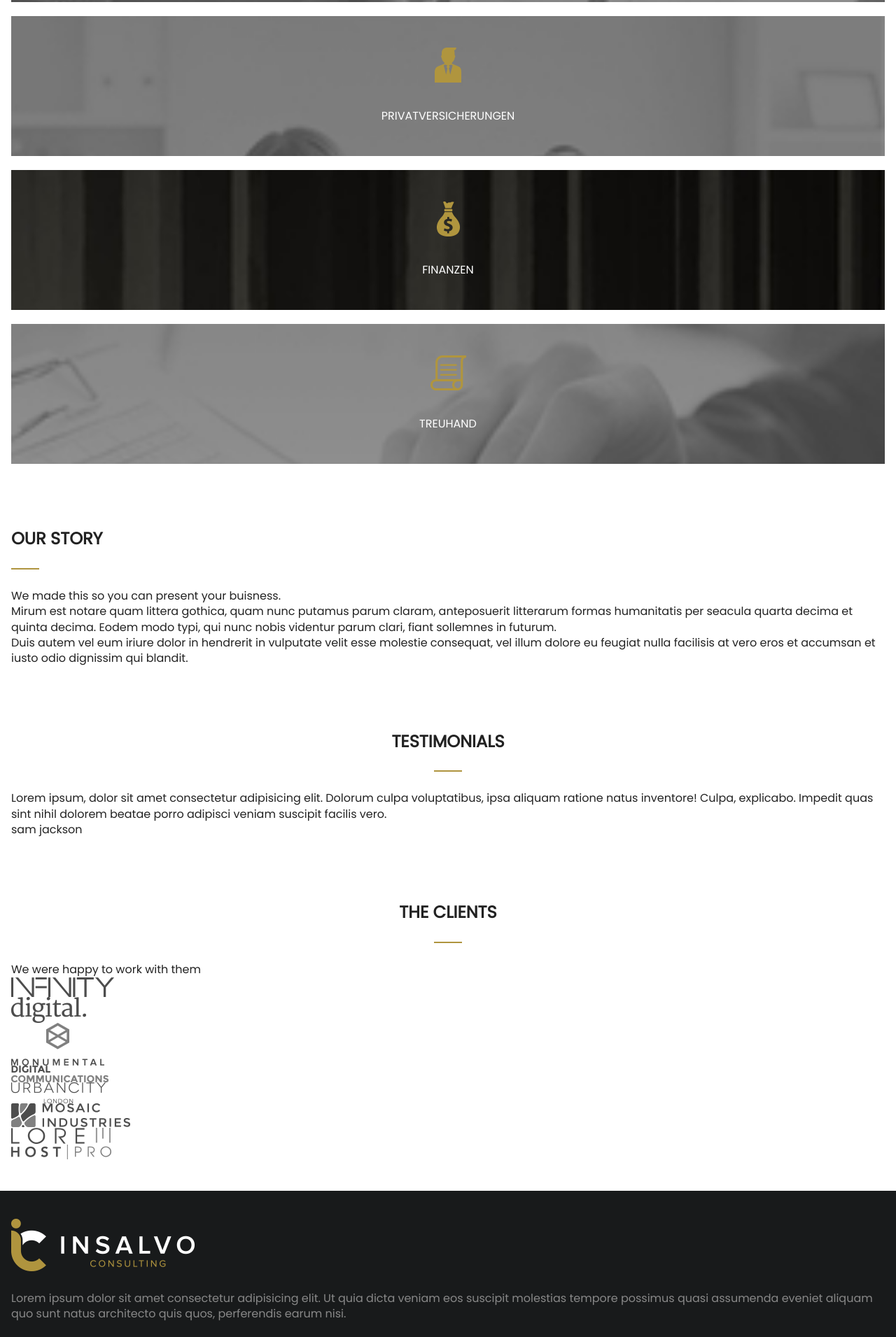
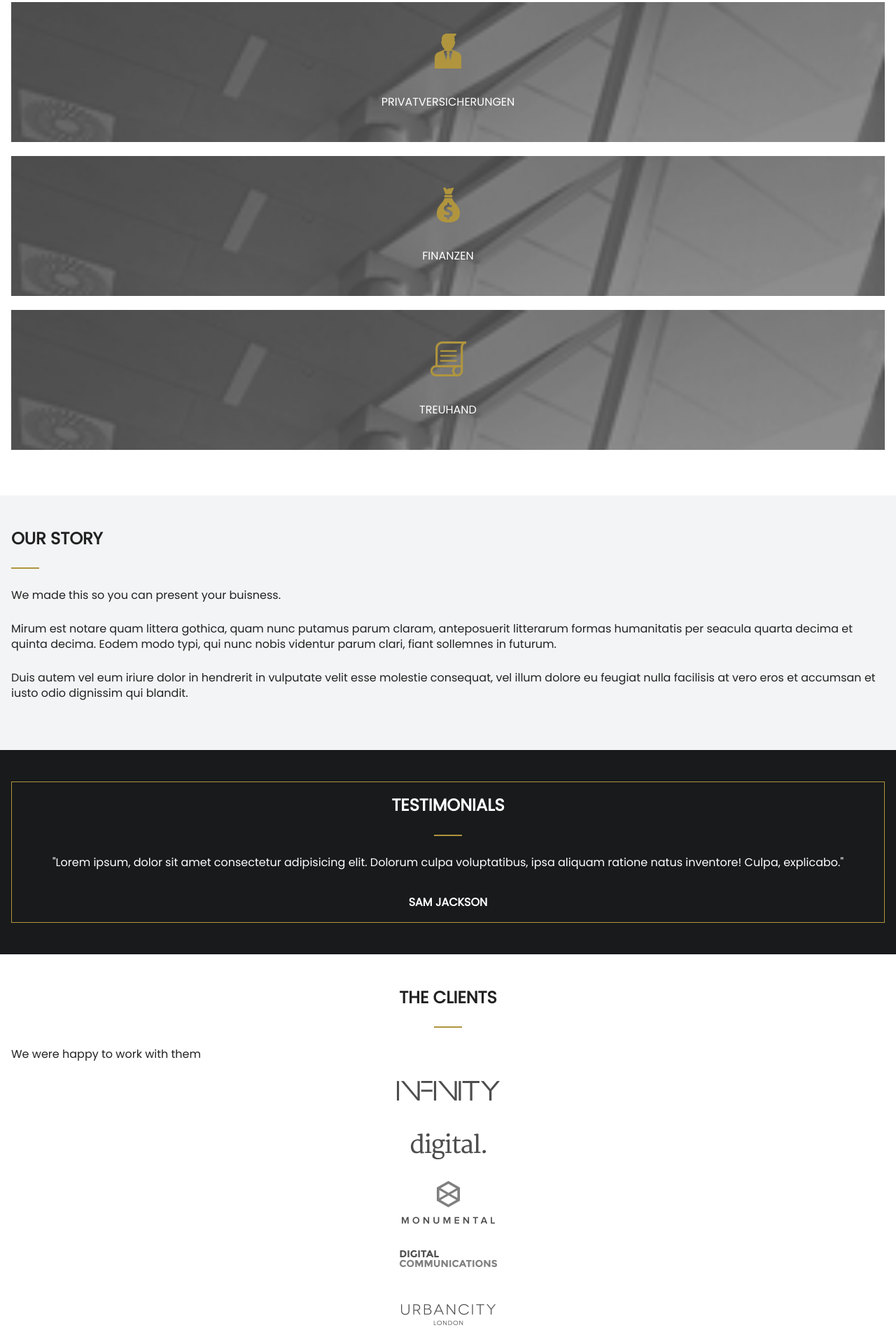
Before and after one commit to obrovacm/insalvo-consulting-practice, a website: page index.html in a window 1280 px wide. Shown: the part 889-2800 px from the top of the page at 70% size. Drawn offline with Linux system fonts and the light colour scheme.

Commit message:
small screen almost finished

```diff
--- a/index.html
+++ b/index.html
@@ -91,6 +91,7 @@
     <!-- main CONTENT -->
     <div id="content" class="site-content">
       <main id="main" class="site-main">
+        <!-- Intro -->
         <div class="intro__block">
           <div class="intro__content">
             <h2 class="underline left">insalvo consulting</h2>
@@ -102,33 +103,43 @@
           </div>
         </div>
 
-        <div class="services-block">
+        <!-- Services -->
+        <div class="services__block">
           <div class="services__header">
             <h2 class="underline center">our services</h2>
             <p>This is what we can offer you</p>
           </div>
           <div class="services__content">
-            <div class="services__card">
+            <a href="#"
+              ><div class="services__card">
                 <img src="./dist/images/suitcase.png" alt="souitcase" />
                 <p>Versicherungen</p>
-            </div>
-            <div class="services__card">
+              </div></a
+            >
+            <a href="#"
+              ><div class="services__card">
                 <img src="./dist/images/insurance.png" alt="insurance" />
                 <p>Privatversicherungen</p>
-            </div>
-            <div class="services__card">
+              </div></a
+            >
+            <a href="#"
+              ><div class="services__card">
                 <img src="./dist/images/finances.png" alt="finance" />
                 <p>Finanzen</p>
-            </div>
-            <div class="services__card">
+              </div></a
+            >
+            <a href="#"
+              ><div class="services__card">
                 <img src="./dist/images/paper-scroll.png" alt="paper" />
                 <p>Treuhand</p>
-            </div>
+              </div></a
+            >
           </div>
         </div>
 
-        <div class="our-story-block">
-          <div class="block-header">
+        <!-- Our story -->
+        <div class="our-story__block">
+          <div class="our-story__content">
             <h2 class="underline left">our story</h2>
             <h4>We made this so you can present your buisness.</h4>
             <p>
@@ -144,29 +155,28 @@
               blandit.
             </p>
           </div>
-          <div class="block_content"></div>
         </div>
 
-        <div class="testimonials-block">
-          <div class="block-header">
+        <!-- Testimonials -->
+        <div class="testimonials__block">
+          <div class="testimonials__content">
             <h2 class="underline center">testimonials</h2>
             <p>
-              Lorem ipsum, dolor sit amet consectetur adipisicing elit. Dolorum
+              "Lorem ipsum, dolor sit amet consectetur adipisicing elit. Dolorum
               culpa voluptatibus, ipsa aliquam ratione natus inventore! Culpa,
-              explicabo. Impedit quas sint nihil dolorem beatae porro adipisci
-              veniam suscipit facilis vero.
+              explicabo."
             </p>
             <h4>sam jackson</h4>
           </div>
-          <div class="block_content"></div>
         </div>
 
-        <div class="clients-block">
-          <div class="block-header">
+        <!-- Clients -->
+        <div class="clients__block">
+          <div class="clients__header">
             <h2 class="underline center">the clients</h2>
             <h4>We were happy to work with them</h4>
           </div>
-          <div class="block_content">
+          <div class="clients__content">
             <div class="clients__img-wrapper">
               <img src="./dist/images/c1.png" alt="client logo" />
             </div>
@@ -193,7 +203,6 @@
             </div>
           </div>
         </div>
-        <!-- TREBA PREPRAVITI KLASE BLOKOVA __ I IMENA -->
       </main>
     </div>
 
--- a/src/scss/components/_footer.scss
+++ b/src/scss/components/_footer.scss
@@ -42,8 +42,12 @@
     height: 35px;
     width: 35px;
     border-radius: 50%;
+    margin-right: 10px;
     border: 1px solid $gold;
-    margin-right: 10px;
+    transition: border 200ms;
+    &:hover{
+      border-width: 4px;
+    }
     img {
       position: absolute;
       left: 50%;
@@ -131,6 +135,8 @@
     padding: 18px 0;
     @include responsive-padding;
     background-color: $black-soft;
+    color: $white;
     text-align: center;
+    font-size: 14px;
   }
 }
--- a/src/scss/components/_global.scss
+++ b/src/scss/components/_global.scss
@@ -32,7 +32,4 @@
   color: $white;
   text-transform: uppercase;
   border: none;
-  &:active{
-    outline: solid;
-  }
 }
--- a/src/scss/components/_header.scss
+++ b/src/scss/components/_header.scss
@@ -3,13 +3,14 @@
   ** Quick contacts section
   */
   &__quick-contacts {
-    background-color: $black-header;
-    color: $white;
     display: flex;
     justify-content: space-between;
     padding: 14px 0;
+    @include responsive-padding;
     margin: 0 auto;
-    @include responsive-padding;
+    background-color: $black-header;
+    color: $white;
+    font-size: 12px;
   }
 
   &__reachout {
@@ -21,6 +22,18 @@
     display: flex;
     flex-direction: column;
     justify-content: right;
+    span {
+      text-align: right;
+
+      &:nth-child(2) {
+        display: flex;
+        justify-self: right;
+        align-self: center;
+        img {
+          margin-left: 21px;
+        }
+      }
+    }
   }
 
   /*
@@ -34,6 +47,10 @@
     padding: 22px 0;
     @include responsive-padding;
     overflow: hidden;
+  }
+
+  &__branding img {
+    width: calc(100% - 2em);
   }
 
   /*
--- a/src/scss/components/_main.scss
+++ b/src/scss/components/_main.scss
@@ -73,3 +73,53 @@
     }
   }
 }
+
+.our-story{
+  &__block{
+    background-color: $grey-light2;
+  }
+  &__content{
+    h4, p{
+      margin-bottom: 25px;
+    }
+  }
+}
+
+.testimonials {
+  &__block {
+    background-color: $black-softer;
+    color: $white;
+  }
+  &__content {
+    border: 1px solid $gold;
+    padding: 1em;
+    text-align: center;
+
+    h4 {
+      font-weight: bold;
+      text-transform: uppercase;
+      margin-top: 35px;
+    }
+  }
+}
+
+.clients {
+  // &__block{}
+  // &__header{}
+  &__content{
+    display: flex;
+    flex-direction: column;
+    justify-content: center;
+    align-items: center;
+
+    // flex-wrap: wrap;
+
+  }
+  &__img-wrapper{
+    display: flex;
+    justify-content: center;
+    align-items: center;
+    width: 200px;
+    height: 80px;
+  }
+}
--- a/src/scss/setup/_variables.scss
+++ b/src/scss/setup/_variables.scss
@@ -3,6 +3,7 @@
 
 $white: #fff;
 $grey-light: #f6f6f6;
+$grey-light2: #f3f4f5;
 $grey: #888888;
 $grey-dark: #666666;
 $black-mat: #333333;
```
Also changed, not shown: dist/styles.css, 1 other file. Lines whose indentation alone changed are shown as unchanged.
